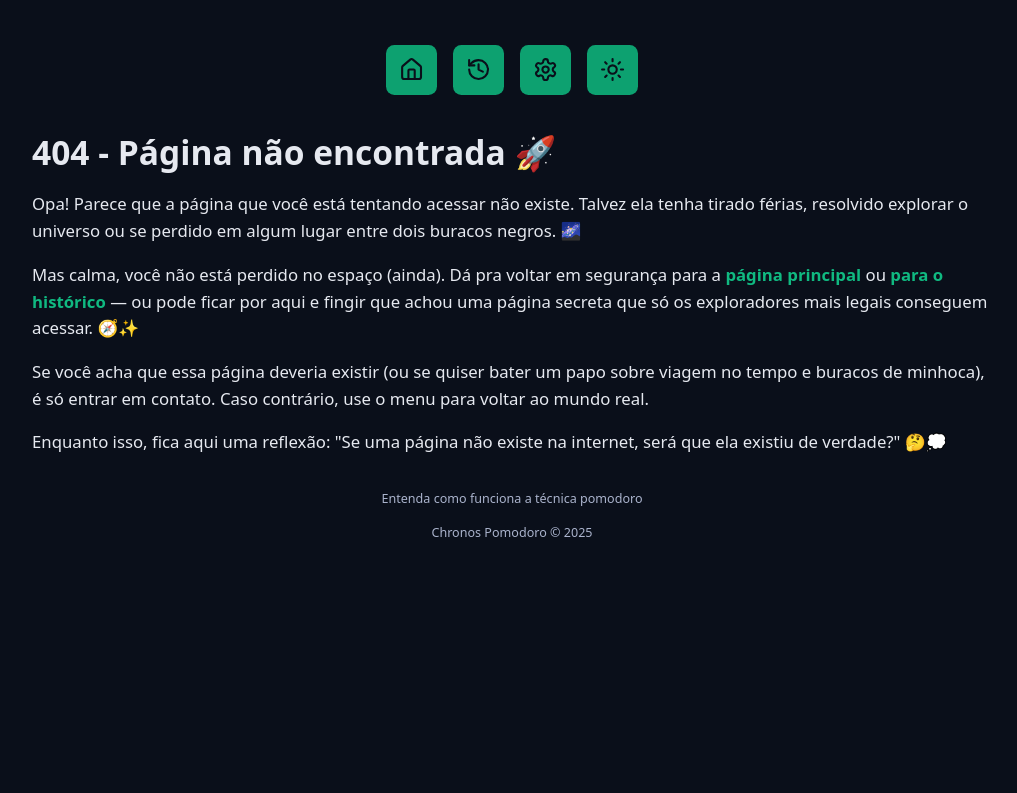
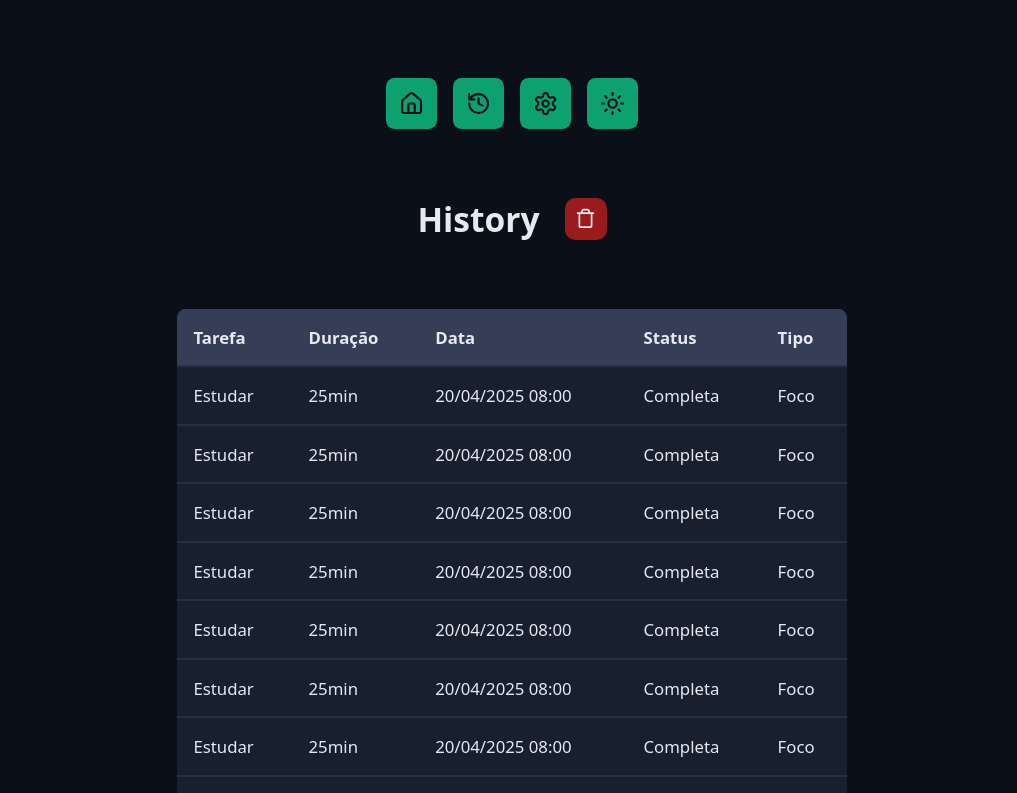
Before and after one commit to Tyago404/chronos-pomodoro, a React (Vite) app: page /history in a window 1280 px wide. Shown: the part 187-980 px from the top of the page, without its empty margins (128-1145 px from the left). Before the commit the page ends 800 px from the top, so only its background shows below. Built offline with nearby package versions, Linux system fonts and the light colour scheme.

Commit message:
Adicionando página de Histórico
Neste commit adicionamos a tabela com estilos utilizando a tag <table> na página nova history

```diff
--- a/src/components/Container/Styles.module.css
+++ b/src/components/Container/Styles.module.css
@@ -3,8 +3,11 @@
 }
 
 .container {
-  max-width: 98rem; /*ou 980pixels*/
-  margin: 0 auto; /*para centralizar a div com 0cima baixo e auto dos lados */
+  max-width: 98rem;
+  margin: 0 auto;
+  display: flex;
+  align-items: center;
+  justify-content: center;
 }
 
 .content {
--- a/src/components/Menu/Index.tsx
+++ b/src/components/Menu/Index.tsx
@@ -49,7 +49,7 @@
         <HouseIcon />
       </RouterLink>
       <RouterLink
-        href='#'
+        href='/history'
         className={styles.menuLink}
         aria-label='ver histórico'
         title='ver histórico'
--- /dev/null
+++ b/src/pages/History/index.tsx
@@ -0,0 +1,61 @@
+import { TrashIcon } from 'lucide-react';
+import { Container } from '../../components/Container/Index';
+import { DefaultButton } from '../../components/DefaultButton';
+import { Heading } from '../../components/Heading/Index';
+import { MainTemplate } from '../../templates/MainTemplate';
+
+
+import styles from './styles.module.css'
+
+export const History = () => {
+
+  return (
+    <MainTemplate>
+      <Container>
+        <Heading>
+          <span>History</span>
+          <span className={styles.buttonContainer}>
+            <DefaultButton
+              icon={<TrashIcon />}
+              color='red'
+              aria-label='Apagar todo o histórico '
+              title='Apagar histórico'
+            />
+          </span>
+        </Heading>
+      </Container>
+
+      <Container>
+        <div className={styles.responsiveTable}>
+          <table>
+            <thead>
+              <tr>
+                <th>Tarefa</th>
+                <th>Duração</th>
+                <th>Data</th>
+                <th>Status</th>
+                <th>Tipo</th>
+              </tr>
+            </thead>
+
+            <tbody>
+              {/* Array de como repetir um retorno de forma rápida  */}
+              {Array.from({ length: 20 }).map((_,index) => {
+                return (
+                  <tr key={index}>
+                    <td>Estudar</td>
+                    <td>25min</td>
+                    <td>20/04/2025 08:00</td>
+                    <td>Completa</td>
+                    <td>Foco</td>
+                  </tr>
+                )
+              })}
+
+            </tbody>
+          </table>
+        </div>
+      </Container>
+    </MainTemplate>
+  );
+};
--- /dev/null
+++ b/src/pages/History/styles.module.css
@@ -0,0 +1,36 @@
+.buttonContainer button{
+  min-width: auto;
+  margin: 0;
+  padding: 1rem;
+}
+
+.buttonContainer button svg{
+  width: 2rem;
+  height: 2rem;
+}
+
+.responsiveTable {
+  overflow-x: auto; /*Caso o filho deste elemento tenha mais width que ele, cria-se uma rolagem lateral*/
+  border-radius: 0.8rem;
+}
+
+.responsiveTable table{
+  width: 100%;
+  min-width: 64rem;
+  font-size: 1.6rem;
+  border-collapse: collapse;
+}
+.responsiveTable th {
+  background-color: var(--gray-600);
+}
+
+.responsiveTable td {
+  background-color: var(--gray-800);
+}
+
+.responsiveTable th,
+.responsiveTable td {
+  border-bottom: 0.2rem solid var(--gray-700);
+  text-align: left;
+  padding: 1.6rem;
+}
--- a/src/router/MainRouter/index.tsx
+++ b/src/router/MainRouter/index.tsx
@@ -3,6 +3,7 @@
 import { AboutPomodoro } from '../../pages/AboutPomodoro';
 import { NotFound } from '../../pages/NotFound';
 import { useEffect } from 'react';
+import { History } from '../../pages/History';
 
 const ScrollToTop = ()=>{
   const {pathname} = useLocation();
@@ -19,6 +20,7 @@
       <BrowserRouter>
           <Routes>
             <Route path='/' element={<Home />} />
+            <Route path='/history/' element={<History />} />
             <Route path='/about-pomodoro/' element={<AboutPomodoro />} />
             <Route path='*' element={<NotFound />} />
           </Routes>
```
